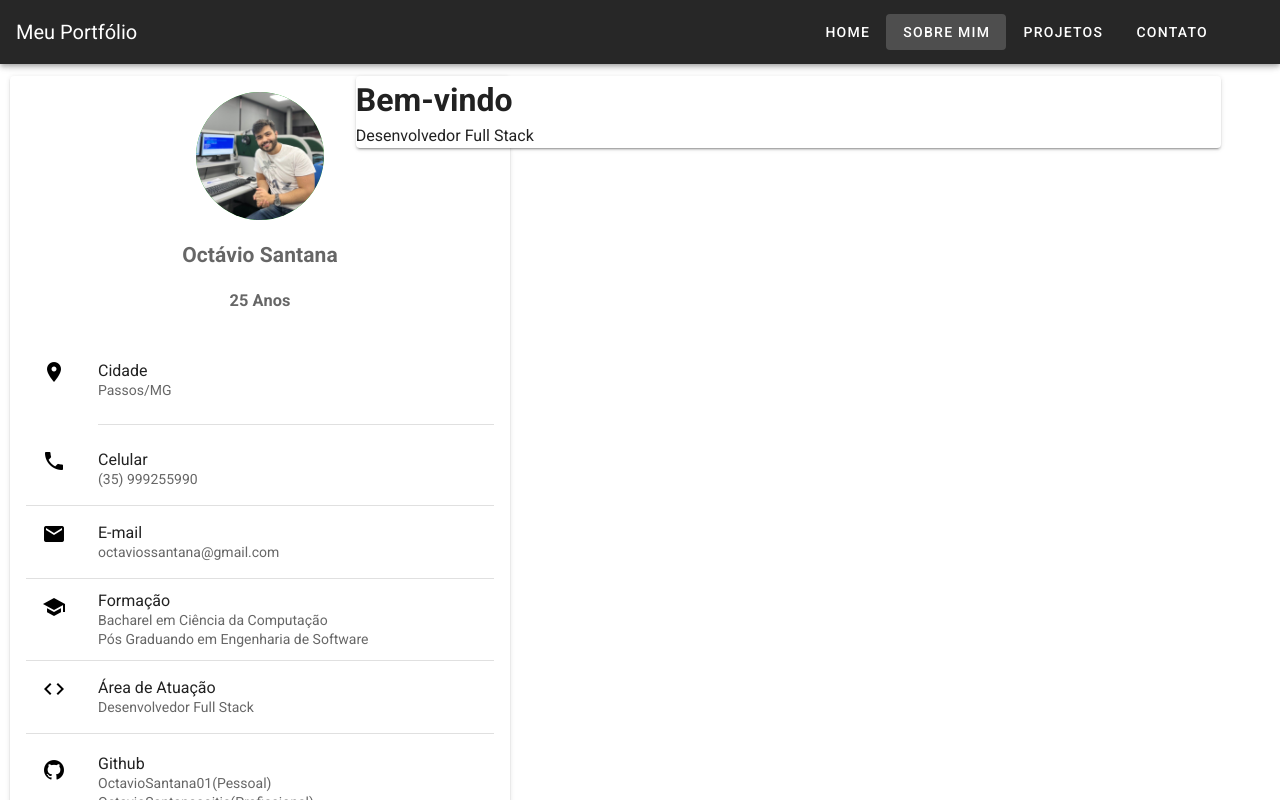
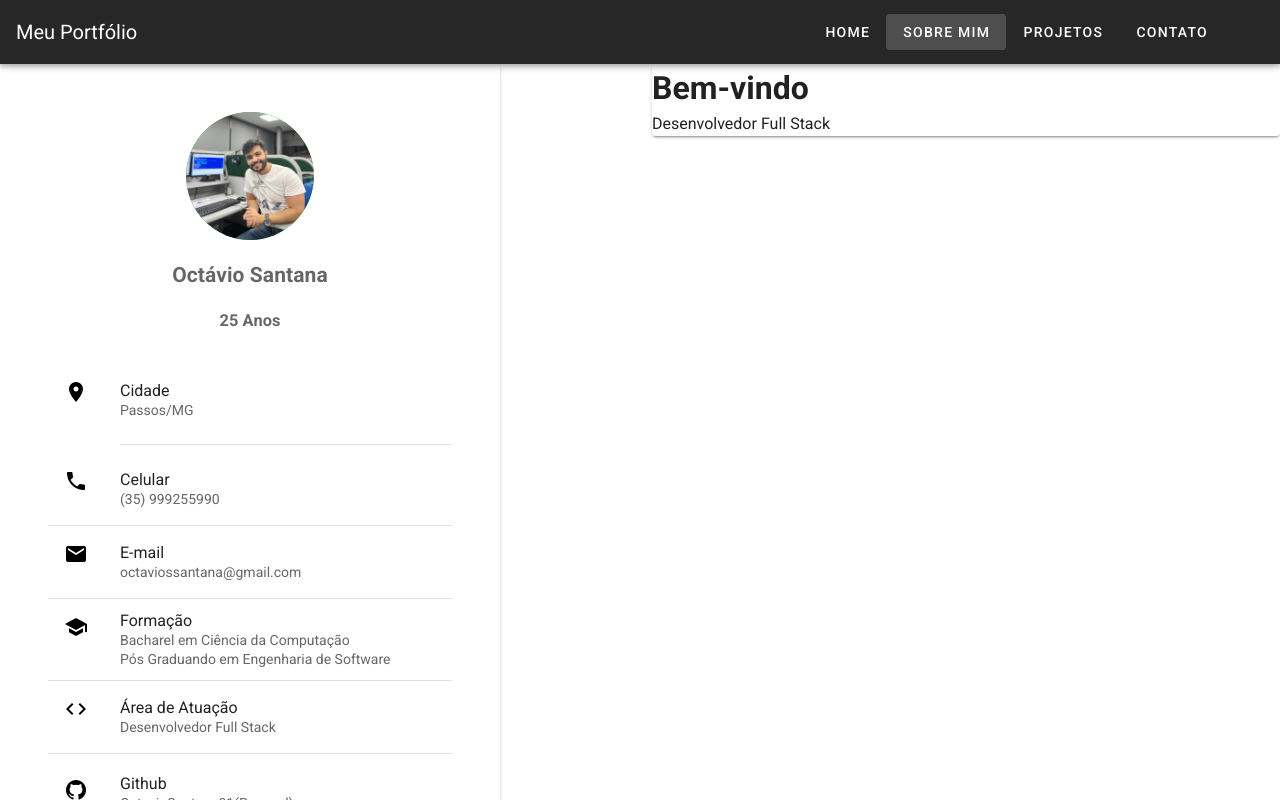
Before and after one commit to OctavioSantana01/meu-portfolio, a Vue app: page /sobre in a window 1280 px wide. Shown: the top 800 px of the page. Built offline with nearby package versions, Linux system fonts and the light colour scheme.

Commit message:
Update AboutView.vue

```diff
--- a/src/views/AboutView.vue
+++ b/src/views/AboutView.vue
@@ -1,5 +1,5 @@
 <template>
-  <v-container>
+  <v-container fluid class="pa-0">
     <v-overlay :value="loading ? 'success' : null" :disabled="loading">
       <v-progress-circular
         indeterminate
@@ -10,7 +10,7 @@
       />
     </v-overlay>
     <v-row>
-      <v-col cols="12" md="3" sm="12" xs="12">
+      <v-col cols="9" md="6" sm="9" xs="12">
         <v-sheet rounded shaped>
           <v-card class="scroll-card">
             <v-card-text>
@@ -175,8 +175,8 @@
           </v-card>
         </v-sheet>
       </v-col>
-      <v-col cols="12" md="9" sm="12" xs="12">
-        <v-card>
+      <v-col cols="3" md="6" sm="3" xs="12">
+        <v-card class="scrollable-card">
           <h1>Bem-vindo</h1>
           <p>Desenvolvedor Full Stack</p>
         </v-card>
@@ -208,7 +208,7 @@ export default {
   height: 900px;
   width: 500px;
   background-color: #dde1e7;
-  position: absolute;
-  left: 10px;
+  border-radius: 20px;
+  padding: 2rem;
 }
 </style>
```
